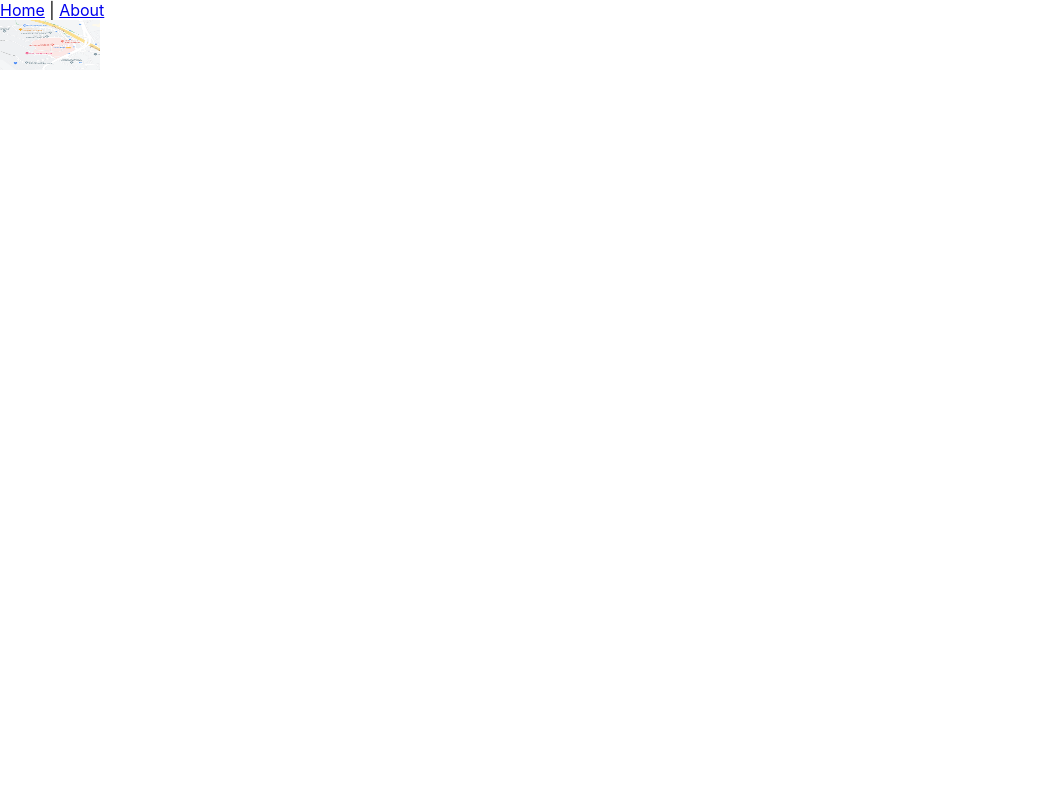
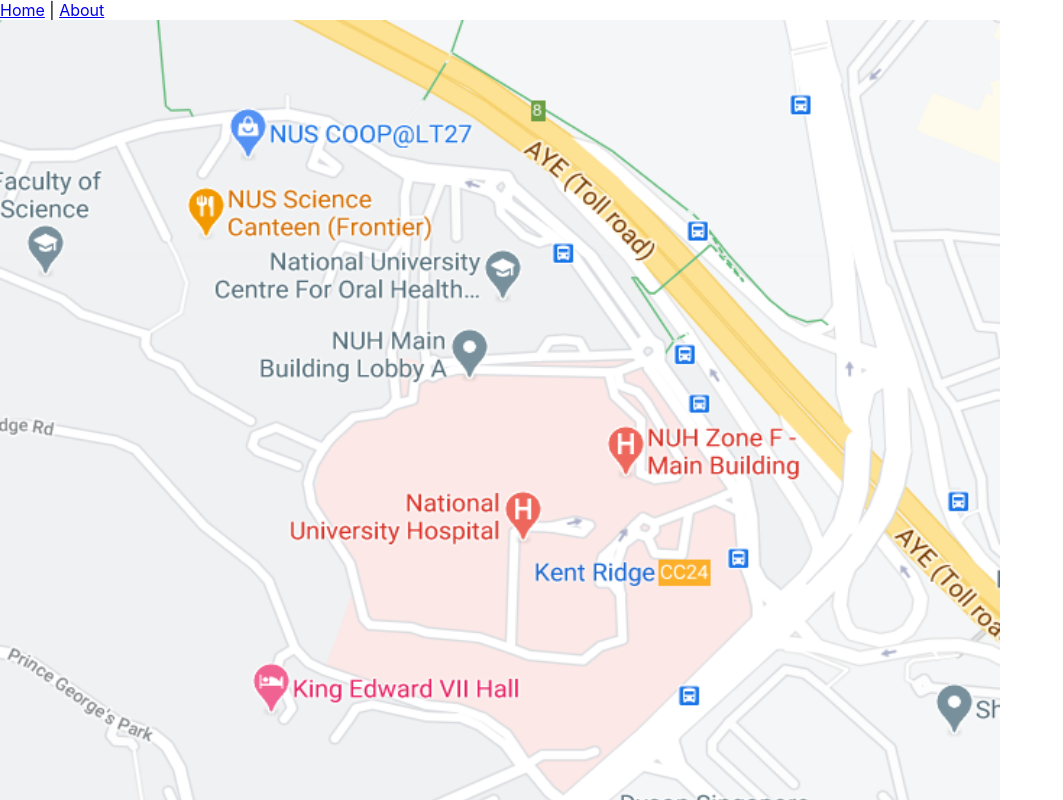
Before and after one commit to Tejas2805/CS3237-Project, a React (Create React App) app: page /volunteer in a window 1280 px wide. Shown: the top 800 px of the page, without its empty margins (0-1063 px from the left). Built offline with nearby package versions, Linux system fonts and the light colour scheme.

Commit message:
Update VolunteerPage.js

```diff
--- a/src/components/VolunteerPage.js
+++ b/src/components/VolunteerPage.js
@@ -5,7 +5,7 @@
     return (
       <div className="row">
         <div className="logo">
-          <img src={logo} width="100" height="50" />
+          <img src={logo} width="1000" height="1000" />
         </div>
       </div>
     );
```
